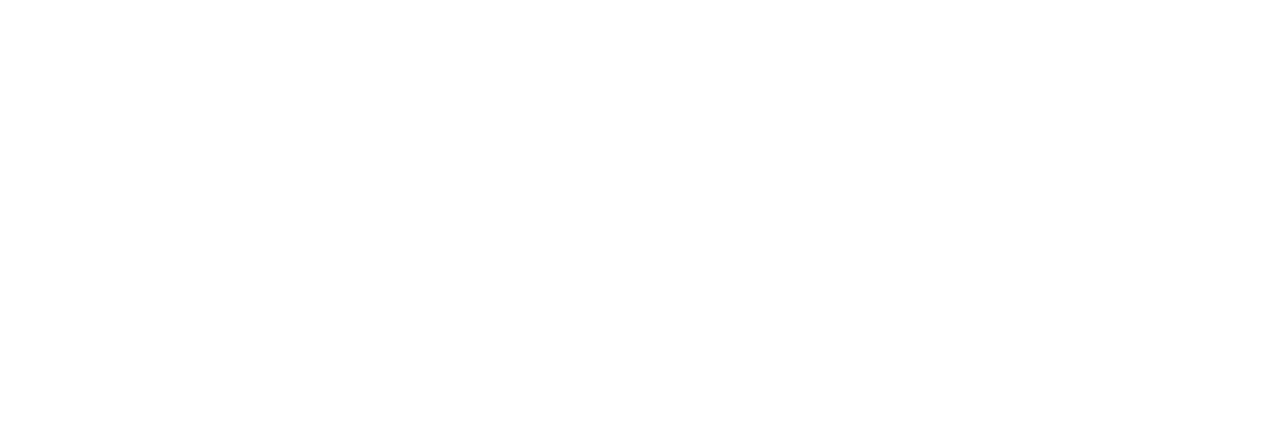
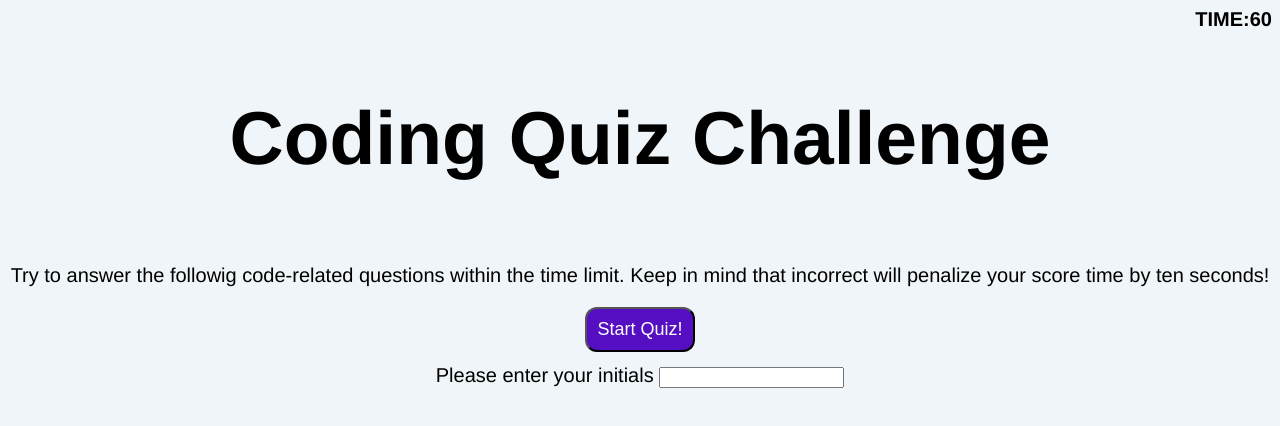
Before and after one commit to westgards/web-api-code-quiz, a plain HTML site: page src/app/index.html in a window 1280 px wide. Drawn offline with Linux system fonts and the light colour scheme.

Commit message:
add base html

```diff
--- a/src/app/css/style.css
+++ b/src/app/css/style.css
@@ -0,0 +1,50 @@
+
+body {
+    display: flex;
+    flex-direction: column;
+    font-size: 16px;
+    font-family: "Helvetica";
+    background-color: #eff5f8;
+    padding: 0;
+  }
+
+.welcome {
+    text-align: center;
+    flex-direction: column;
+    display: flex;
+    font-size: 50px;
+    padding: 2px;
+    margin: 0;
+}
+
+#start-quiz {
+    background-color: rgb(85, 14, 193);
+    font-size: large;
+    color: white;
+    flex-direction: column;
+    margin:auto;
+    padding: 10px;
+    border-radius: 12px;
+
+}
+
+.timer {
+    margin-right: auto;
+    text-align: right;
+    flex-direction: column;
+    font-size: 20px;
+    margin: 0;
+}
+
+p  {
+    font-size: 20px;
+}
+
+.all-done {
+    text-align: center;
+    flex-direction: column;
+    display: flex;
+    font-size: 20px;
+    padding: 10px;
+    margin: 0;
+}
--- a/src/app/index.html
+++ b/src/app/index.html
@@ -4,9 +4,31 @@
     <meta charset="UTF-8">
     <meta http-equiv="X-UA-Compatible" content="IE=edge">
     <meta name="viewport" content="width=device-width, initial-scale=1.0">
-    <title>Document</title>
+    <link rel="stylesheet" href="./css/style.css" />
+    <title>Code Quiz</title>
 </head>
+
 <body>
+    <header>
+        <h2 class="timer">TIME:<span>60</span></h2>
+    </header>
+    <section class="welcome">
+        <h1>Coding Quiz Challenge</h1>
+        <p>Try to answer the followig code-related questions within the time limit. Keep in mind that incorrect
+           will penalize your score time by ten seconds!
+        </p>
+        <button id="start-quiz" type="submit">Start Quiz!</button>
+    </section>
+
+
+    <section class="all-done" data-state="hidden">
+        <form class="container">
+            <label for="intitals">Please enter your initials</label>
+            <input type="text" name="">
+        </form>
+    </section>
+
+
 
 </body>
 </html>
```
Also changed, not shown: src/app/script.js (+90 -0 lines).
